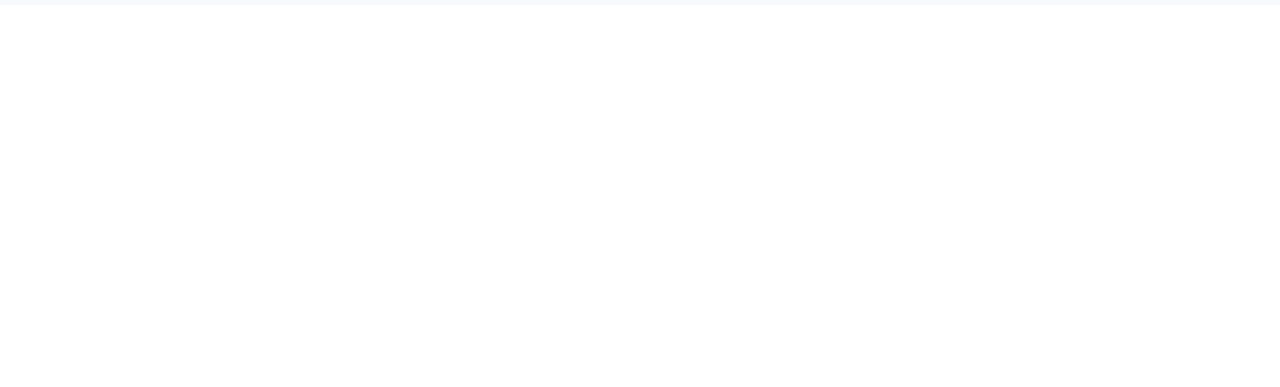
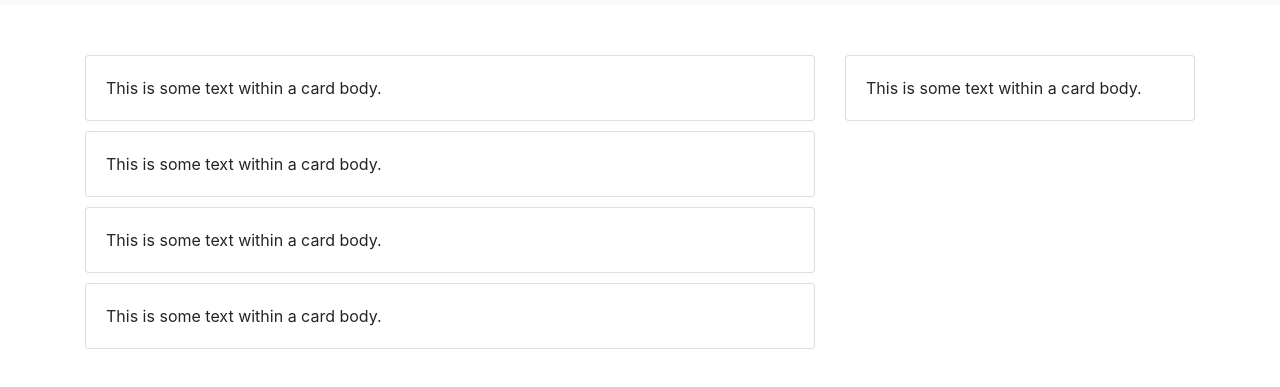
Before and after one commit to nathanhines/Linkedin-task-5-19-20, a plain HTML site: page index.html in a window 1280 px wide. Shown: the part 51-438 px from the top of the page. Drawn offline with nearby package versions, Linux system fonts and the light colour scheme.

Commit message:
Add card components and some basic styling

```diff
--- a/index.html
+++ b/index.html
@@ -9,7 +9,7 @@
     <link rel="stylesheet" href="https://maxcdn.bootstrapcdn.com/bootstrap/4.0.0/css/bootstrap.min.css" integrity="sha384-Gn5384xqQ1aoWXA+058RXPxPg6fy4IWvTNh0E263XmFcJlSAwiGgFAW/dAiS6JXm" crossorigin="anonymous">
     <link rel="stylesheet" href="styles.css">
 
-    <title>Hello, world!</title>
+    <title>Online Resume</title>
   </head>
   <body>
     <!-- Navbar -->
@@ -47,8 +47,44 @@
             <button class="btn btn-outline-success my-2 my-sm-0" type="submit">Search</button>
           </form>
         </div>
-      </nav>
+    </nav>
+    <!-- Main Page Content -->
+    <div class="container">
+        <div class="row">
+            <div class="col-12 col-md-8">
+                <div class="card">
+                    <div class="card-body">
+                      This is some text within a card body.
+                    </div>
+                </div>
 
+                <div class="card">
+                    <div class="card-body">
+                      This is some text within a card body.
+                    </div>
+                </div>
+
+                <div class="card">
+                    <div class="card-body">
+                      This is some text within a card body.
+                    </div>
+                </div>
+
+                <div class="card">
+                    <div class="card-body">
+                      This is some text within a card body.
+                    </div>
+                </div>
+            </div>
+            <div class="col-6 col-md-4">
+                <div class="card">
+                    <div class="card-body">
+                      This is some text within a card body.
+                    </div>
+                </div>
+            </div>
+        </div>
+    </div>
     <!-- Optional JavaScript -->
     <!-- jQuery first, then Popper.js, then Bootstrap JS -->
     <script src="https://code.jquery.com/jquery-3.2.1.slim.min.js" integrity="sha384-KJ3o2DKtIkvYIK3UENzmM7KCkRr/rE9/Qpg6aAZGJwFDMVNA/GpGFF93hXpG5KkN" crossorigin="anonymous"></script>
--- a/styles.css
+++ b/styles.css
@@ -0,0 +1,7 @@
+.container {
+    padding-top:50px;
+}
+
+.card {
+    margin-bottom: 10px;
+}
```
